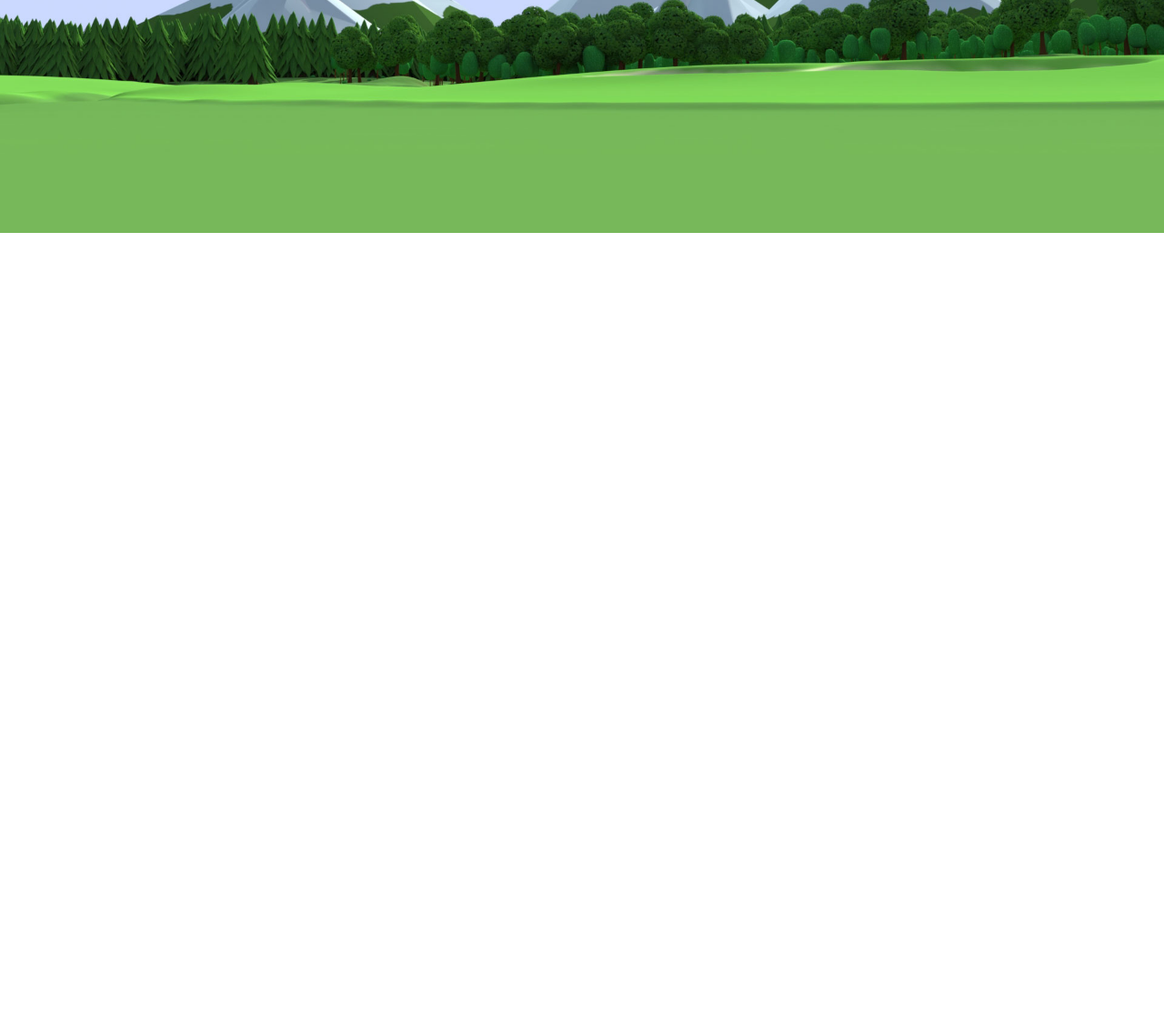
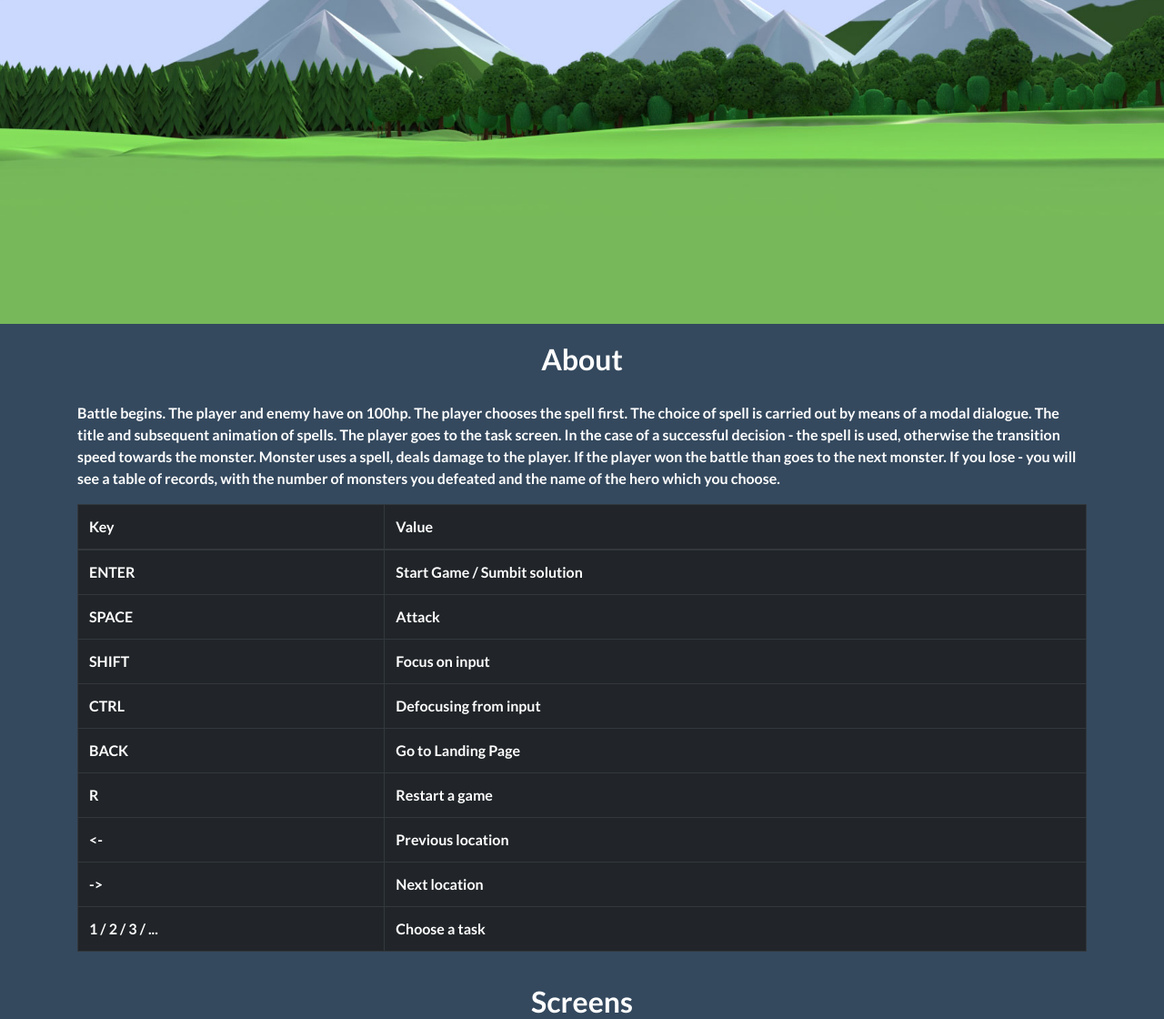
Before and after one commit to devbarden/counter-strike, a plain HTML site: page index.html in a window 1280 px wide. Shown: the part 500-1620 px from the top of the page at 91% size. Before the commit the page ends 800 px from the top, so only its background shows below. Drawn offline with nearby package versions, Linux system fonts and the light colour scheme.

Commit message:
feat: add main section

```diff
--- a/css/style.css
+++ b/css/style.css
@@ -1,7 +1,7 @@
 @font-face {
   font-family: 'Lato';
 
-  src: url('../fonts/Lato/Lato-Regular.ttf');
+  src: url('../fonts/Lato/Lato-Bold.ttf');
 }
 
 * {
@@ -11,16 +11,34 @@
   font-family: Lato;
 }
 
+body {
+  background-color: #34495e;
+}
+
 .main-img {
   width: 100%;
-  height: 700px;
+  height: 800px;
   background-image: url('../img/bg-3.png');
   background-size: cover;
   background-repeat: no-repeat;
 }
 
-
 .main-img button {
   margin-top: 300px;
   font-size: 2rem;
 }
+
+h2{
+  color: #fff;
+  padding: 20px;
+}
+
+p{
+  color: #fff;
+}
+
+footer {
+  height: 200px;
+  margin-top: 30px;
+  background-color: #222f3e;
+}
--- a/index.html
+++ b/index.html
@@ -47,19 +47,95 @@
   </header>
 
   <main>
-    <section class="about-section">
+    <div class="about-section">
+      <div class="container">
+        <h2 class="text-center">About</h2>
 
-    </section>
+        <p>
+          Battle begins. The player and enemy have on 100hp.
+The player chooses the spell first. The choice of spell is carried out by means of a modal dialogue. The title and subsequent animation of spells.
+The player goes to the task screen. In the case of a successful decision - the spell is used, otherwise the transition speed towards the monster. Monster uses a spell, deals damage to the player.
+If the player won the battle than goes to the next monster. If you lose - you will see a table of records, with the number of monsters you defeated and the name of the hero which you choose.
+        </p>
 
-    <section class="screen-section">
+        <table class="table table-dark table-bordered">
+          <thead>
+            <tr>
+              <th scope="col">Key</th>
+              <th scope="col">Value</th>
+            </tr>
+          </thead>
+          <tbody>
+            <tr>
+              <th scope="row">ENTER</th>
+              <td>Start Game / Sumbit solution</td>
+            </tr>
+            <tr>
+              <th scope="row">SPACE</th>
+              <td>Attack</td>
+            </tr>
+            <tr>
+              <th scope="row">SHIFT</th>
+              <td>Focus on input</td>
+            </tr>
+            <tr>
+              <th scope="row">CTRL</th>
+              <td>Defocusing from input</td>
+            </tr>
+            <tr>
+              <th scope="row">BACK</th>
+              <td>Go to Landing Page</td>
+            </tr>
+            <tr>
+              <th scope="row">R</th>
+              <td>Restart a game</td>
+            </tr>
+            <tr>
+              <th scope="row"><-</th>
+              <td>Previous location</td>
+            </tr>
+            <tr>
+              <th scope="row">-></th>
+              <td>Next location</td>
+            </tr>
+            <tr>
+              <th scope="row">1 / 2 / 3 / ...</th>
+              <td>Choose a task</td>
+            </tr>
+          </tbody>
+        </table>
+      </div>
+    </div>
 
-    </section>
+    <div class="screens-section">
+      <div class="container">
+        <h2 class="text-center">Screens</h2>
+
+          <div id="carouselExampleFade" class="carousel slide carousel-fade" data-ride="carousel"  style="border: 3px solid red; border-radius: 6px;">
+              <div class="carousel-inner">
+                <div class="carousel-item active">
+                  <img class="d-block w-100" src="./img/screen2.png" alt="First slide" height="600" width="1000">
+                </div>
+                <div class="carousel-item">
+                  <img class="d-block w-100" src="./img/screen1.png" alt="Second slide" height="600" width="1000">
+                </div>
+              </div>
+              <a class="carousel-control-prev" href="#carouselExampleFade" role="button" data-slide="prev">
+                <span  aria-hidden="true" style="color: red; font-size: 40px;"><i class="fa fa-arrow-left" aria-hidden="true"></i></span>
+                <span class="sr-only">Previous</span>
+              </a>
+              <a class="carousel-control-next" href="#carouselExampleFade" role="button" data-slide="next">
+                <span  aria-hidden="true" style="color: red; font-size: 40px;"><i class="fa fa-arrow-right" aria-hidden="true"></i></span>
+                <span class="sr-only">Next</span>
+              </a>
+            </div>
+      </div>
+    </div>
   </main>
 
   <footer>
-      <section class="links-section">
-
-      </section>
+      <div class="links-section">
+      </div>
   </footer>
 
   <script src="https://code.jquery.com/jquery-3.3.1.slim.min.js" integrity="sha384-q8i/X+965DzO0rT7abK41JStQIAqVgRVzpbzo5smXKp4YfRvH+8abtTE1Pi6jizo" crossorigin="anonymous"></script>
```
